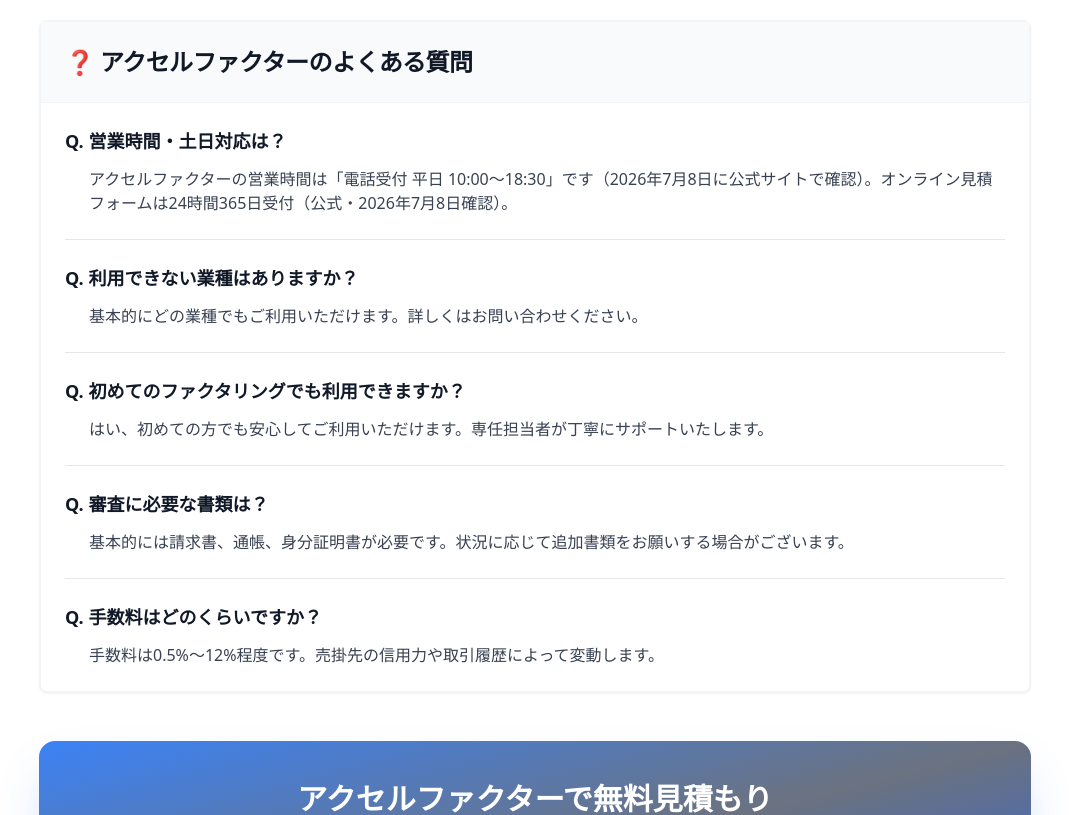
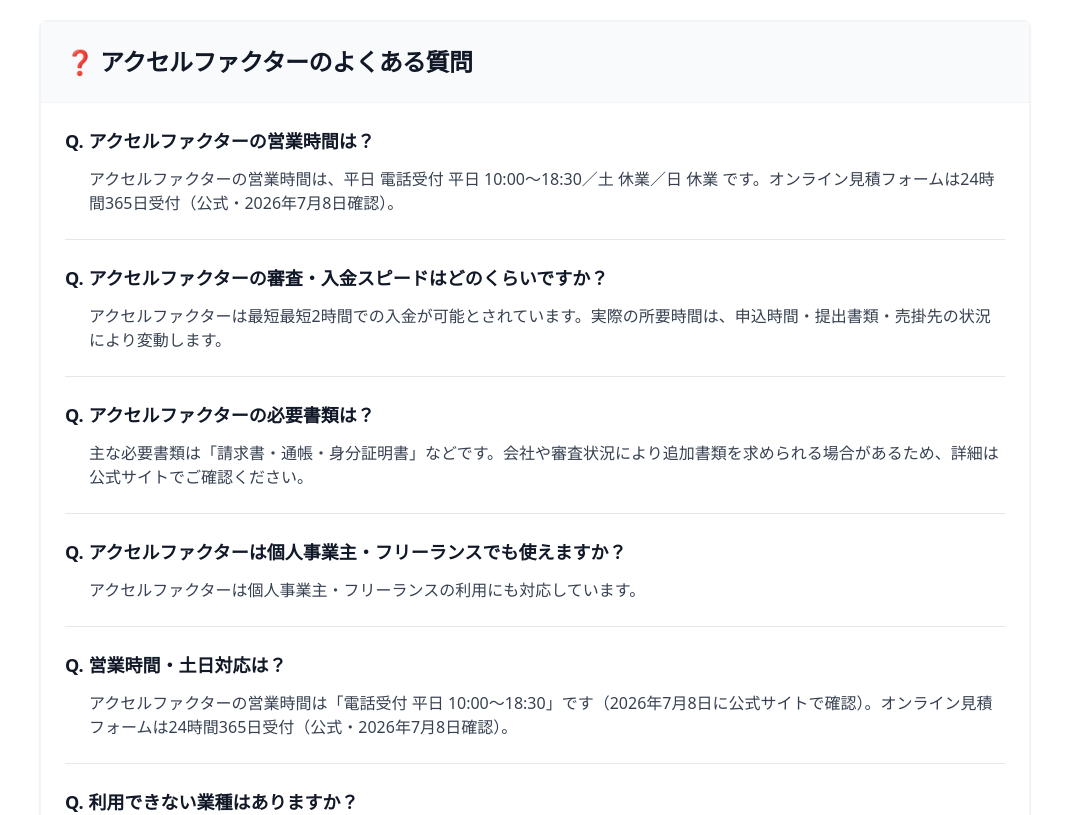
Before and after one commit to webmaster0818/corp-factoring, a Next.js app: page /companies/accel-factor in a window 1280 px wide. Shown: the part 8000-8815 px from the top of the page, without its empty margins (105-1174 px from the left). Built offline with nearby package versions, Linux system fonts and the light colour scheme.

Commit message:
第2期P4: 指名15社に指名×サブ意図の即答FAQ(営業時間/審査/必要書類/個人事業主)を一次確認フィールドから生成+FAQPage反映

```diff
--- a/app/companies/[slug]/page.tsx
+++ b/app/companies/[slug]/page.tsx
@@ -81,6 +81,33 @@
   const details = getCompanyDetails(slug);
   const feeRow = feeIndex.find((f) => f.slug === slug);
   const feeUndisclosed = !!feeRow && /非公示|確認できず|個別査定/.test(feeRow.fee2);
+
+  // 指名×具体サブ意図（営業時間・審査・必要書類・個人事業主可否）の即答FAQ。
+  // 早見表と同じ一次確認済みフィールドから生成し、検索クエリと同じ言い回しで
+  // FAQPage構造化データにも反映する（架空データなし）。
+  const subIntentFaqs = details
+    ? [
+        {
+          question: `${company.name}の営業時間は？`,
+          answer: `${company.name}の営業時間は、平日 ${details.operatingHours.weekdays}${details.operatingHours.saturday ? `／土 ${details.operatingHours.saturday}` : ""}${details.operatingHours.sunday ? `／日 ${details.operatingHours.sunday}` : ""} です。${details.operatingHours.note ? details.operatingHours.note : "最新の受付時間は公式サイトでご確認ください。"}`,
+        },
+        {
+          question: `${company.name}の審査・入金スピードはどのくらいですか？`,
+          answer: `${company.name}は最短${company.speed}での入金が可能とされています。実際の所要時間は、申込時間・提出書類・売掛先の状況により変動します。`,
+        },
+        {
+          question: `${company.name}の必要書類は？`,
+          answer: `主な必要書類は「${company.requiredDocuments.slice(0, 4).join("・")}」などです。会社や審査状況により追加書類を求められる場合があるため、詳細は公式サイトでご確認ください。`,
+        },
+        {
+          question: `${company.name}は個人事業主・フリーランスでも使えますか？`,
+          answer: company.personalSupport
+            ? `${company.name}は個人事業主・フリーランスの利用にも対応しています。`
+            : `${company.name}は主に法人向けのサービスで、個人事業主・フリーランスの利用は要問い合わせです。`,
+        },
+      ]
+    : [];
+  const allFaqs = [...subIntentFaqs, ...(details?.faqs ?? [])];
 
   // 構造化データ（JSON-LD）。aggregateRating は Google Maps の実評価が
   // 確認できた会社のみ実値で出力し、未確認の会社では出力しない（架空評価を出さない）。
@@ -833,7 +860,7 @@
             </CardHeader>
             <CardContent className="pt-6">
               <div className="space-y-6">
-                {details.faqs.map((faq, index) => (
+                {allFaqs.map((faq, index) => (
                   <div key={index} className="border-b border-gray-200 pb-6 last:border-0 last:pb-0">
                     <h3 className="font-bold text-lg mb-3 text-gray-900">Q. {faq.question}</h3>
                     <p className="text-gray-700 pl-6">{faq.answer}</p>
@@ -979,7 +1006,7 @@
             __html: JSON.stringify({
               "@context": "https://schema.org",
               "@type": "FAQPage",
-              mainEntity: details.faqs.map((faq) => ({
+              mainEntity: allFaqs.map((faq) => ({
                 "@type": "Question",
                 name: faq.question,
                 acceptedAnswer: { "@type": "Answer", text: faq.answer },
```
